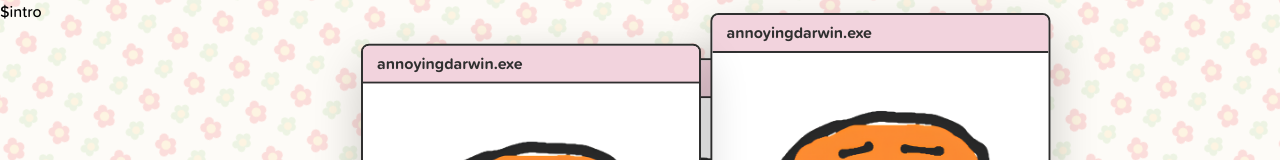
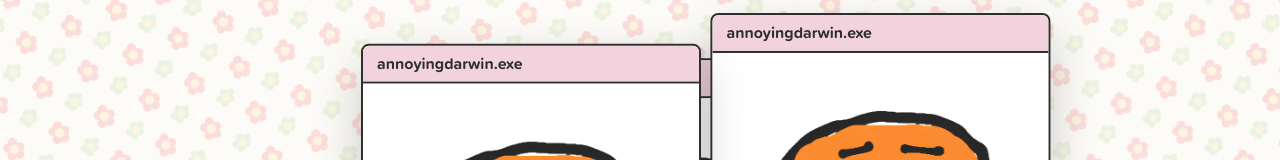
Before and after one commit to bbeetlesam/birthday-darwin-web, a SvelteKit app: page / in a window 1280 px wide. Shown: the top 160 px of the page. Built offline with nearby package versions, Linux system fonts and the light colour scheme.

Commit message:
remove debugging scene text in +page.svelte

```diff
--- a/src/routes/+page.svelte
+++ b/src/routes/+page.svelte
@@ -20,7 +20,7 @@
 
 <!-- REMOVE IN PROD -->
 <!-- only for debugging -->
-<p class="fixed top-0 left-0 z-9999">${scene}</p>
+<!-- <p class="fixed top-0 left-0 z-9999">${scene}</p> -->
 
 <!-- scene manager goes hard here -->
 <SceneManager bind:scene />
```
